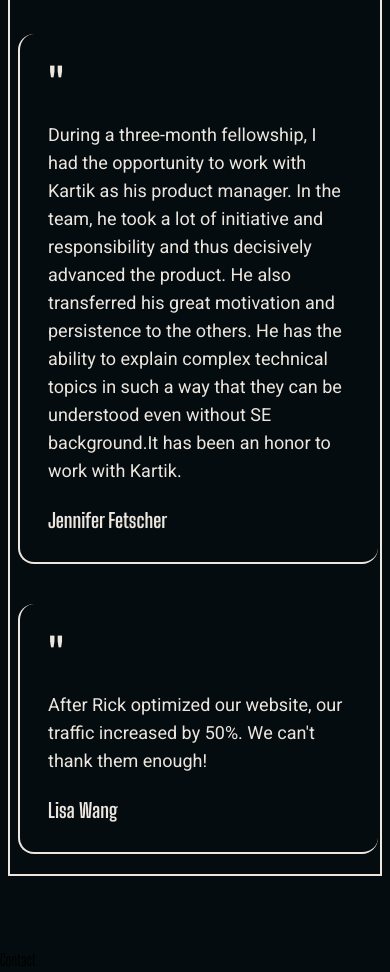
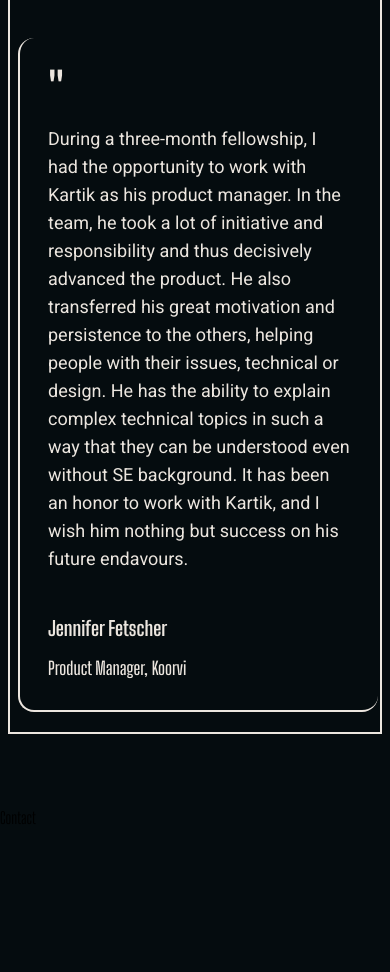
Before and after one commit to KartikChinda/kartikchinda-hire, a React (Vite) app: page / in a window 390 px wide. Shown: the part 9305-10277 px from the top of the page. After the commit the page ends 10135 px from the top, so only its background shows below. Built offline with nearby package versions, Linux system fonts and the light colour scheme; a web font is replaced by a local one.

Commit message:
Feedbacks done, the next commit will either be sexy af, or will be a rollback

```diff
--- a/src/components/Feedbacks.jsx
+++ b/src/components/Feedbacks.jsx
@@ -8,11 +8,14 @@ const TestimonialCard = ({ testimonial, name, designation, company, index }) =>
     return (
         <div>
             <motion.div variants={fadeIn("up", "spring", index * 0.5, 0.75)}>
-                <div className="mx-auto p-2 border-b-2 border-l-2 border-[#ece6df] rounded-2xl w-[360px] lg:w-[370px] hover:border-t-2 hover:border-r-2 hover:border-b-0 hover:border-l-0">
+                <div className="mx-auto p-2 border-b-2 border-l-2 border-[#ece6df] rounded-2xl w-[360px] lg:w-[500px] hover:border-t-2 hover:border-r-2 hover:border-b-0 hover:border-l-0 ">
                     <div className='mt-5 flex flex-col'>
                         <h2 className='text-[#ece6df] text-5xl font-bold px-5'>"</h2>
                         <p className='px-5 mt-3 text-lg font-subtext text-[#ece6df]'>{testimonial}</p>
-                        <h2 className='text-[#ece6df] text-xl mt-5 pb-5 font-bold px-5'>{name}</h2>
+                        <h2 className='text-[#ece6df] text-xl mt-10 pb-3 font-bold px-5'>{name}</h2>
+                        <h2 className='text-[#ece6df] text-lg pb-5 font-semibold px-5'>{designation}, {company}</h2>
+
+
                     </div>
 
                 </div>
--- a/src/constants/index.js
+++ b/src/constants/index.js
@@ -161,7 +161,7 @@ const experiences = [
 const testimonials = [
     {
         testimonial:
-            "Kartik is a joy to work with. He is hardworking and persistent, making sure to deliver the work assigned to him completely and on time. When there are things he doesn’t know how to do yet, he is eager to learn and is fast on the pickup. Aside from his technical skills, he also has excellent soft skills and communications. He deals with issues and provides constructive feedback tactfully, all while maintaining a positive outlook. Kartik is an indispensable team player — having worked with him for the past three months and seen his work ethic and skills, any software team will be lucky to have Kartik on the team. ",
+            "Kartik is a joy to work with. He is hardworking and persistent, making sure to deliver the work assigned to him completely and on time. When there are things he doesn’t know how to do yet, he is eager to learn and is fast on the pickup. Aside from his technical skills, he also has excellent soft skills and communications. He deals with issues and provides constructive feedback tactfully, all while maintaining a positive outlook. Kartik is an indispensable team player — having seen his work ethic and skills, any software team will be lucky to have Kartik on the team. ",
         name: "Kirsten Hipolito",
         designation: "Analytics Engineer",
         company: "Feld M",
@@ -169,20 +169,13 @@ const testimonials = [
     },
     {
         testimonial:
-            "During a three-month fellowship, I had the opportunity to work with Kartik as his product manager. In the team, he took a lot of initiative and responsibility and thus decisively advanced the product. He also transferred his great motivation and persistence to the others. He has the ability to explain complex technical topics in such a way that they can be understood even without SE background.It has been an honor to work with Kartik.",
+            "During a three-month fellowship, I had the opportunity to work with Kartik as his product manager. In the team, he took a lot of initiative and responsibility and thus decisively advanced the product. He also transferred his great motivation and persistence to the others, helping people with their issues, technical or design. He has the ability to explain complex technical topics in such a way that they can be understood even without SE background. It has been an honor to work with Kartik, and I wish him nothing but success on his future endavours.",
         name: "Jennifer Fetscher",
         designation: "Product Manager",
         company: "Koorvi",
         image: "https://randomuser.me/api/portraits/men/5.jpg",
     },
-    {
-        testimonial:
-            "After Rick optimized our website, our traffic increased by 50%. We can't thank them enough!",
-        name: "Lisa Wang",
-        designation: "CTO",
-        company: "456 Enterprises",
-        image: "https://randomuser.me/api/portraits/women/6.jpg",
-    },
+
 ];
 
 const projects = [
```
